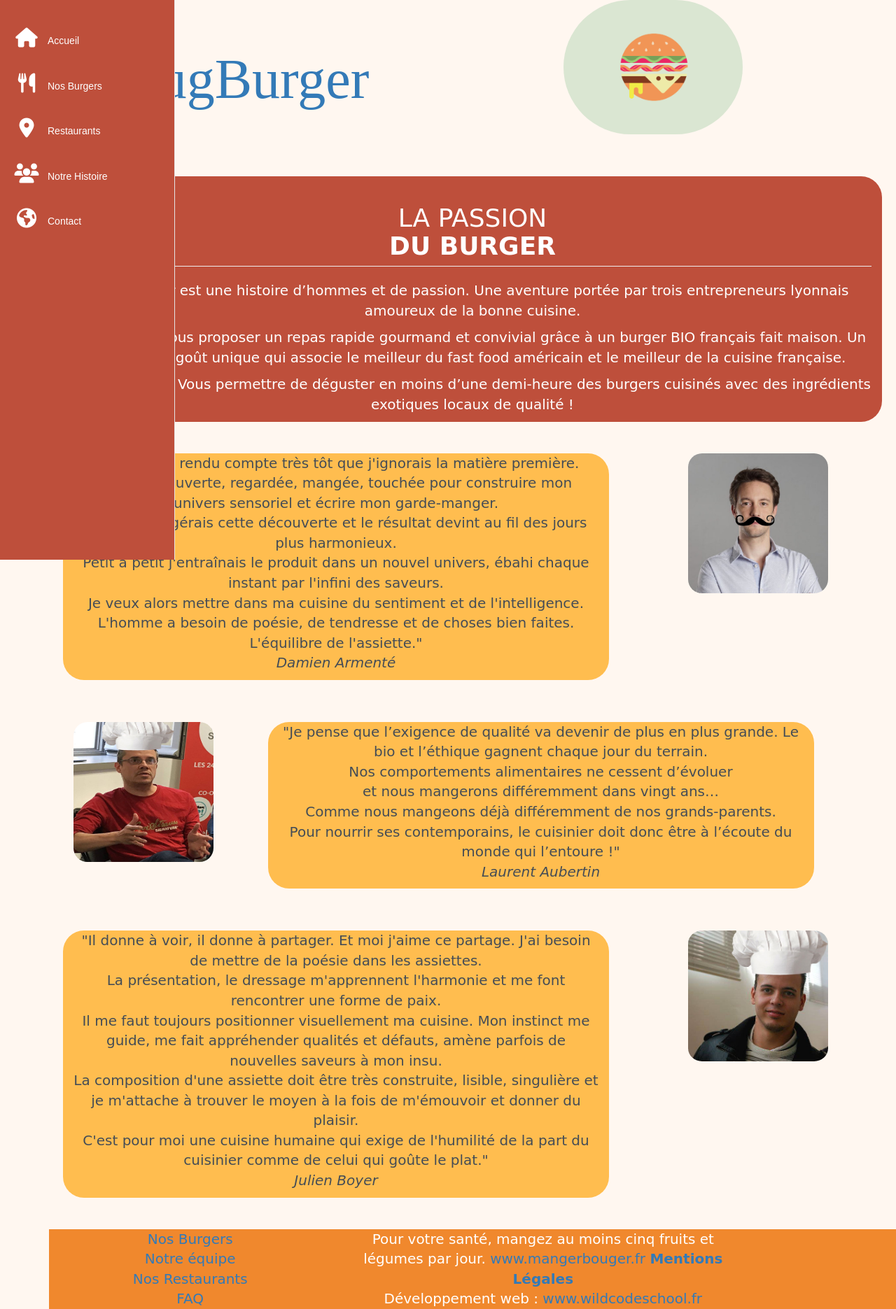
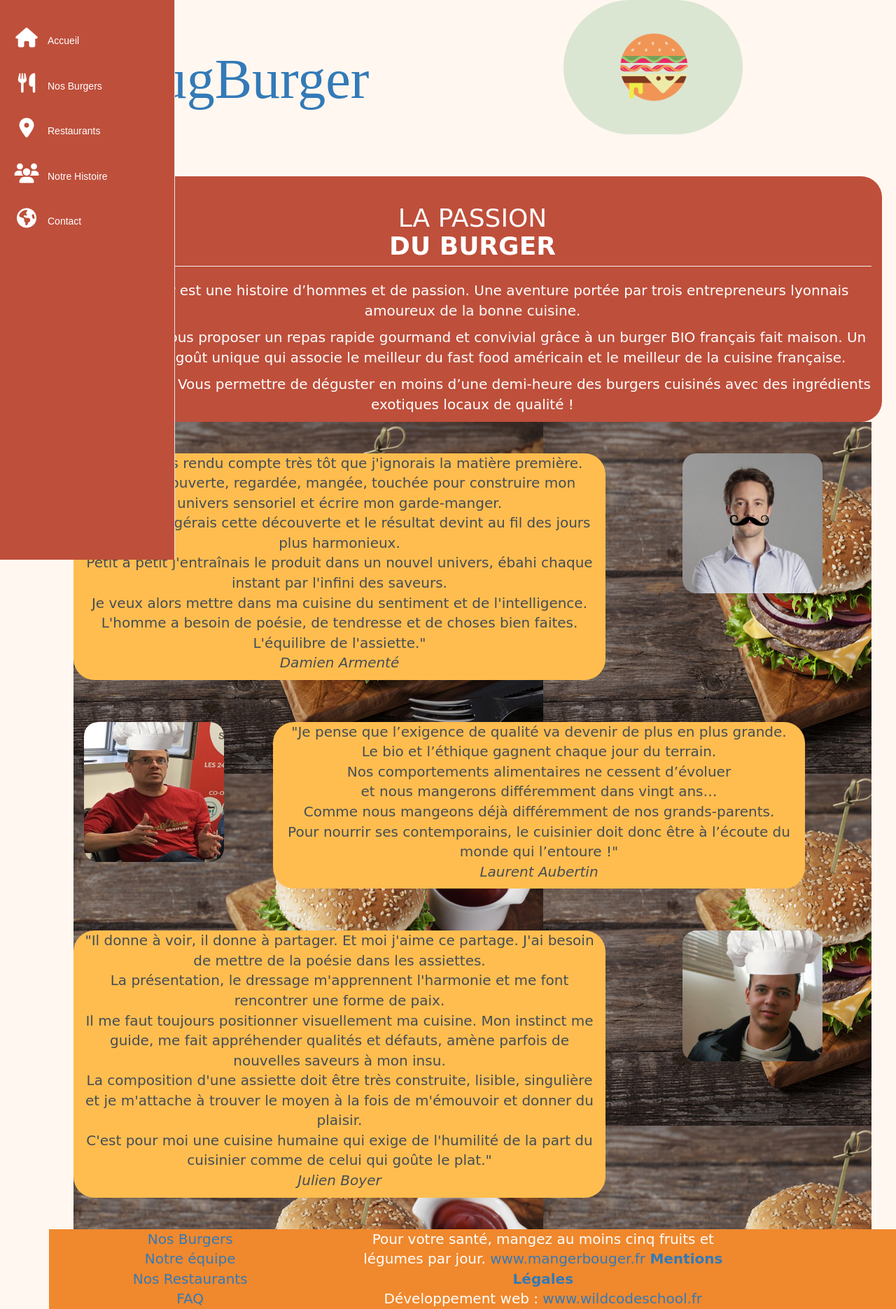
Before and after one commit to WildCodeSchool/Lyon-project1-DAM, a PHP site: page /html/history.php in a window 1280 px wide. Shown: the whole page at 70% size. Run offline with PHP 8.4, Linux system fonts and the light colour scheme; some libraries are stand-ins or nearby versions; some web fonts are replaced.

Commit message:
add background img to history page

```diff
--- a/css/style.css
+++ b/css/style.css
@@ -138,7 +138,6 @@ nav ul,nav li {
 }
 
 .container-fluid {
-
     text-align: center;
 }
 
@@ -222,9 +221,7 @@ footer{
 }
 
 .panel-body{
-
-background-color: #FFF7F0;
-
+    background-image: url(../images/Burger-800x600_visuel_large.jpg); width: 100%; height: 100%;
 }
 
 .panel-heading{
@@ -256,6 +253,8 @@ background-color: #F0882D;
     margin-top: 30px;
     margin-bottom: 30px;
 }
+
+/* team page*/
 .team{
     text-align: center;
     border-radius: 30px;
--- a/html/history.php
+++ b/html/history.php
@@ -2,6 +2,7 @@
 <html lang="en">
 
 <?php include "../_includes/head.php" ?>
+
 <body>
 
 <!-- Navigation bar -->
@@ -15,8 +16,6 @@
     <div class="row">
         <div class="passion col-sm-12 col-lg-12">
             <h1 class="page-header">LA PASSION <br/><b>DU BURGER</b></h1>
-
-
             <p>
                 Bug Burger est une histoire d’hommes et de passion. Une aventure portée par trois entrepreneurs
                 lyonnais amoureux de la bonne cuisine.
@@ -31,18 +30,11 @@
                 Leur objectif ? Vous permettre de déguster en moins d’une demi-heure des burgers cuisinés avec
                 des ingrédients exotiques locaux de qualité !
             </p>
-
-        </div>
-
         </div>
     </div>
 
-
 <div class="panel-body">
-
     <h3 class="panel-title"></h3>
-
-    <div class="container">
         <div class="row">
             <div class="equipe col-sm-12 col-lg-8">
                 <p>"
@@ -93,8 +85,6 @@
 
                     <i>Laurent Aubertin</i>
                 </p>
-
-
             </div>
         </div>
         <div class="row">
@@ -123,7 +113,6 @@
                     <img src="../images/julien.jpg" width="200" alt="Julien"/>
                 </div>
         </div>
-
     </div>
 </div>
 
```
Also changed, not shown: images/background.jpg (added). Lines whose indentation alone changed are shown as unchanged.
